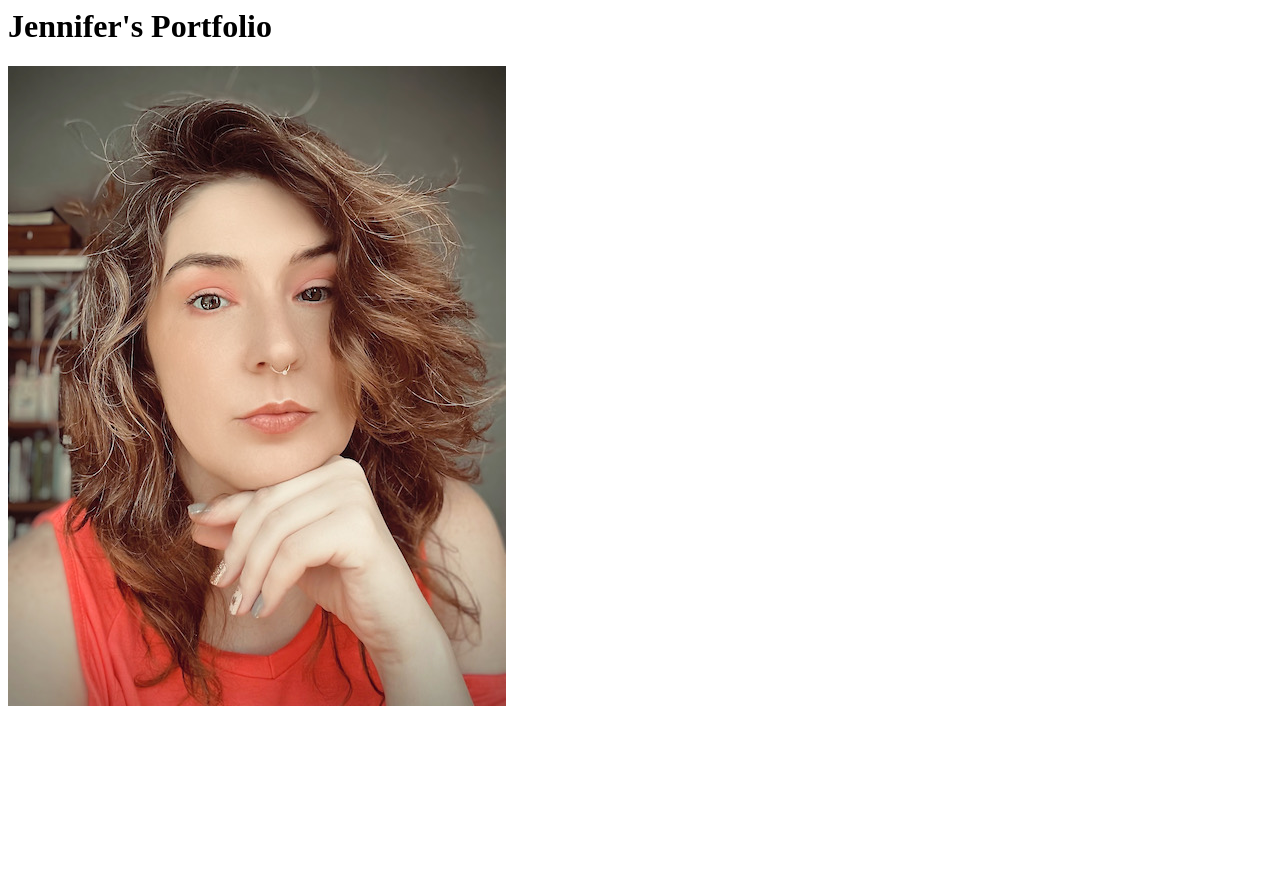
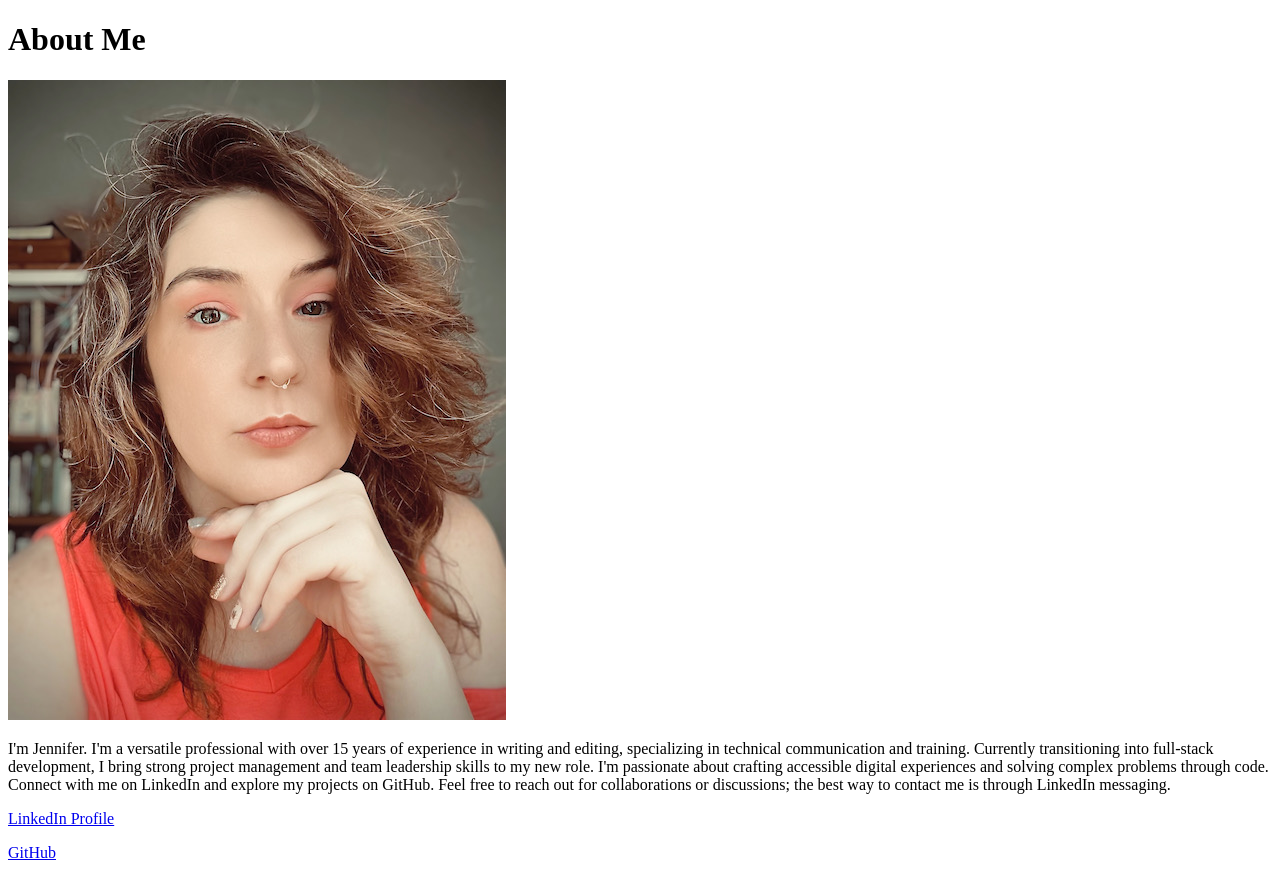
Before and after one commit to jnnfrjnnfr/jnnfrjnnfr.github.io, a plain HTML site: page index.html in a window 1280 px wide. Before the commit the page ends 800 px from the top, so only its background shows below. Drawn offline with Linux system fonts and the light colour scheme.

Commit message:
Add files via upload

```diff
--- a/index.html
+++ b/index.html
@@ -1,4 +1,15 @@
+<!DOCTYPE html>
 <html>
-    <h1> Jennifer's Portfolio</h1>
-    <img src="./biopic.JPG" width="498" height="640"/>
+<body>
+
+<h1>About Me</h1>
+<img src="./biopic.JPG"/>
+
+<p>I'm Jennifer. I'm a versatile professional with over 15 years of experience in writing and editing, specializing in technical communication and training. Currently transitioning into full-stack development, I bring strong project management and team leadership skills to my new role. I'm passionate about crafting accessible digital experiences and solving complex problems through code. Connect with me on LinkedIn and explore my projects on GitHub. Feel free to reach out for collaborations or discussions; the best way to contact me is through LinkedIn messaging.</p>
+
+   <p><a href="https://www.linkedin.com/in/jennifer-eldridge-69506ba6/">LinkedIn Profile</a></p>
+
+    <p><a href="https://jnnfrjnnfr.github.io/">GitHub</a></p>
+
+</body>
 </html>
```
